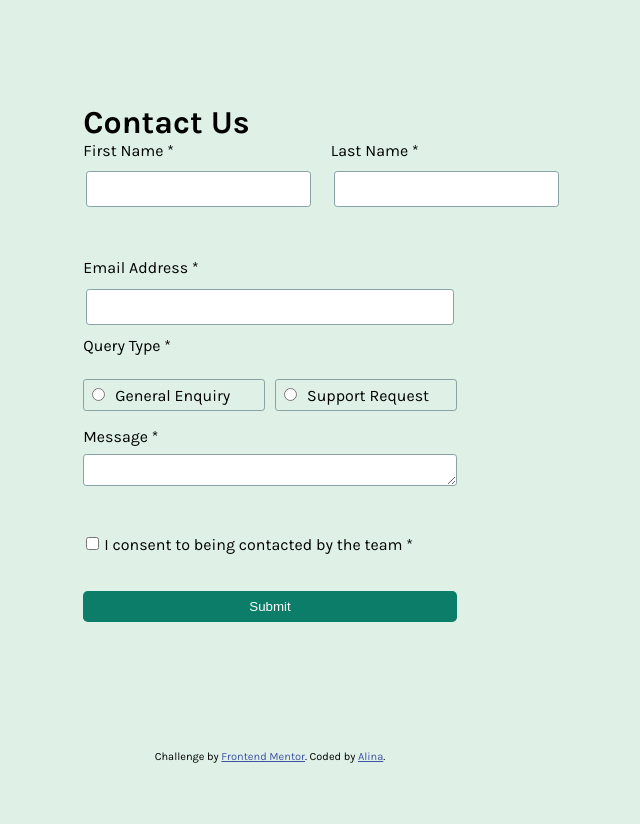
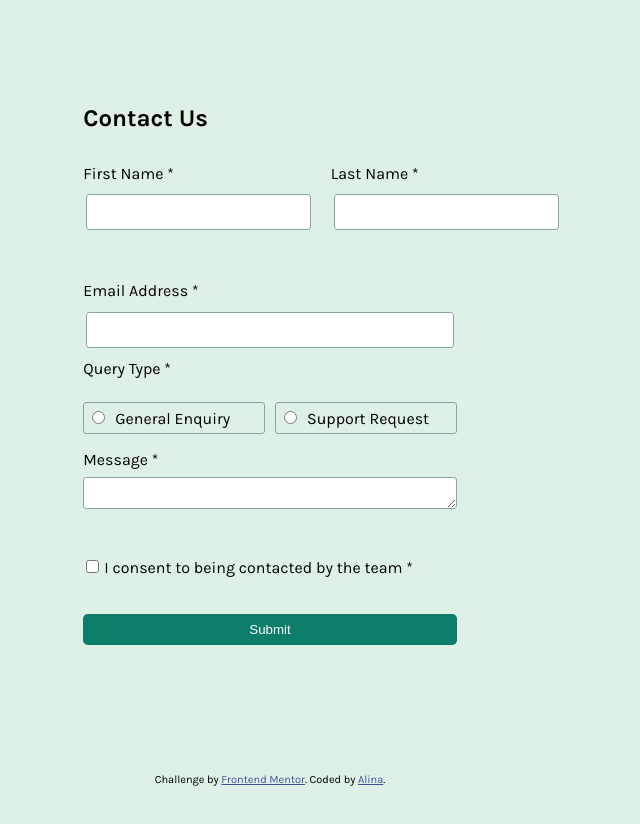
Before and after one commit to lina98st/contact-form, a React (Vite) app: page / in a window 1280 px wide. Shown: the top 824 px of the page, without its empty margins (370-1010 px from the left). Built offline with nearby package versions, Linux system fonts and the light colour scheme.

Commit message:
Update ContactForm.jsx

```diff
--- a/src/components/ContactForm.jsx
+++ b/src/components/ContactForm.jsx
@@ -59,7 +59,7 @@ function ContactForm() {
     return (
         <main>
         <form onSubmit={handleSubmit}>
-            <h1>Contact Us</h1>
+            <h2>Contact Us</h2>
 
             <div>
     <div className="form-row">
```
